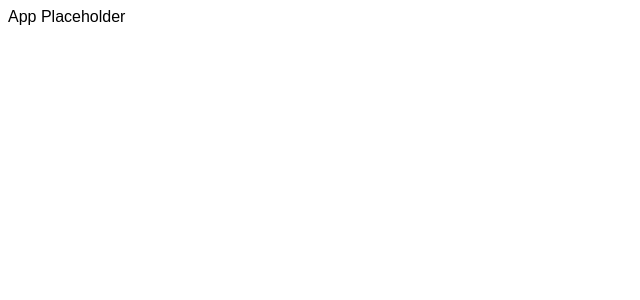
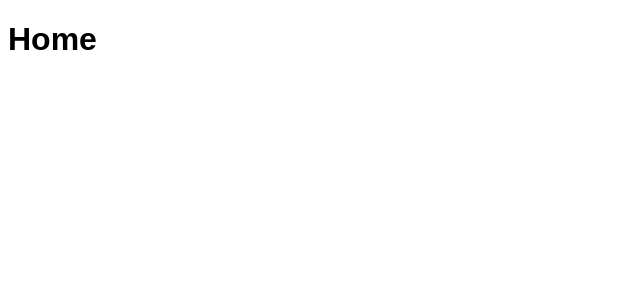
Before and after one commit to profydev/reddit-timer-thanosades, a React (Create React App) app: page / in a window 1280 px wide. Shown: the top 300 px of the page, without its empty margins (0-640 px from the left). Built offline with nearby package versions, Linux system fonts and the light colour scheme.

Commit message:
add router

```diff
--- a/package.json
+++ b/package.json
@@ -8,6 +8,7 @@
     "@testing-library/user-event": "^12.0.11",
     "react": "^17.0.1",
     "react-dom": "^17.0.1",
+    "react-router-dom": "^5.2.1",
     "react-scripts": "^4.0.1"
   },
   "scripts": {
--- a/src/App.js
+++ b/src/App.js
@@ -1,10 +1,26 @@
 import React from 'react';
+import {
+  BrowserRouter as Router,
+  Switch,
+  Route,
+} from 'react-router-dom';
+import Home from './components/Home';
+import Search from './components/Search';
 
 function App() {
   return (
-    <div>
-      App Placeholder
-    </div>
+    <Router>
+      <div>
+        <Switch>
+          <Route path="/search">
+            <Search />
+          </Route>
+          <Route path="/">
+            <Home />
+          </Route>
+        </Switch>
+      </div>
+    </Router>
   );
 }
 
--- /dev/null
+++ b/src/components/Home/index.js
@@ -0,0 +1,9 @@
+import React from 'react';
+
+export default function Home() {
+  return (
+    <div>
+      <h1>Home</h1>
+    </div>
+  );
+}
--- /dev/null
+++ b/src/components/Search/index.js
@@ -0,0 +1,9 @@
+import React from 'react';
+
+export default function Search() {
+  return (
+    <div>
+      <p>search page</p>
+    </div>
+  );
+}
```
Also changed, not shown: src/components/Header/index.js (added, +20 -0 lines), 1 other file (tests, documents, lock files or other folders).
